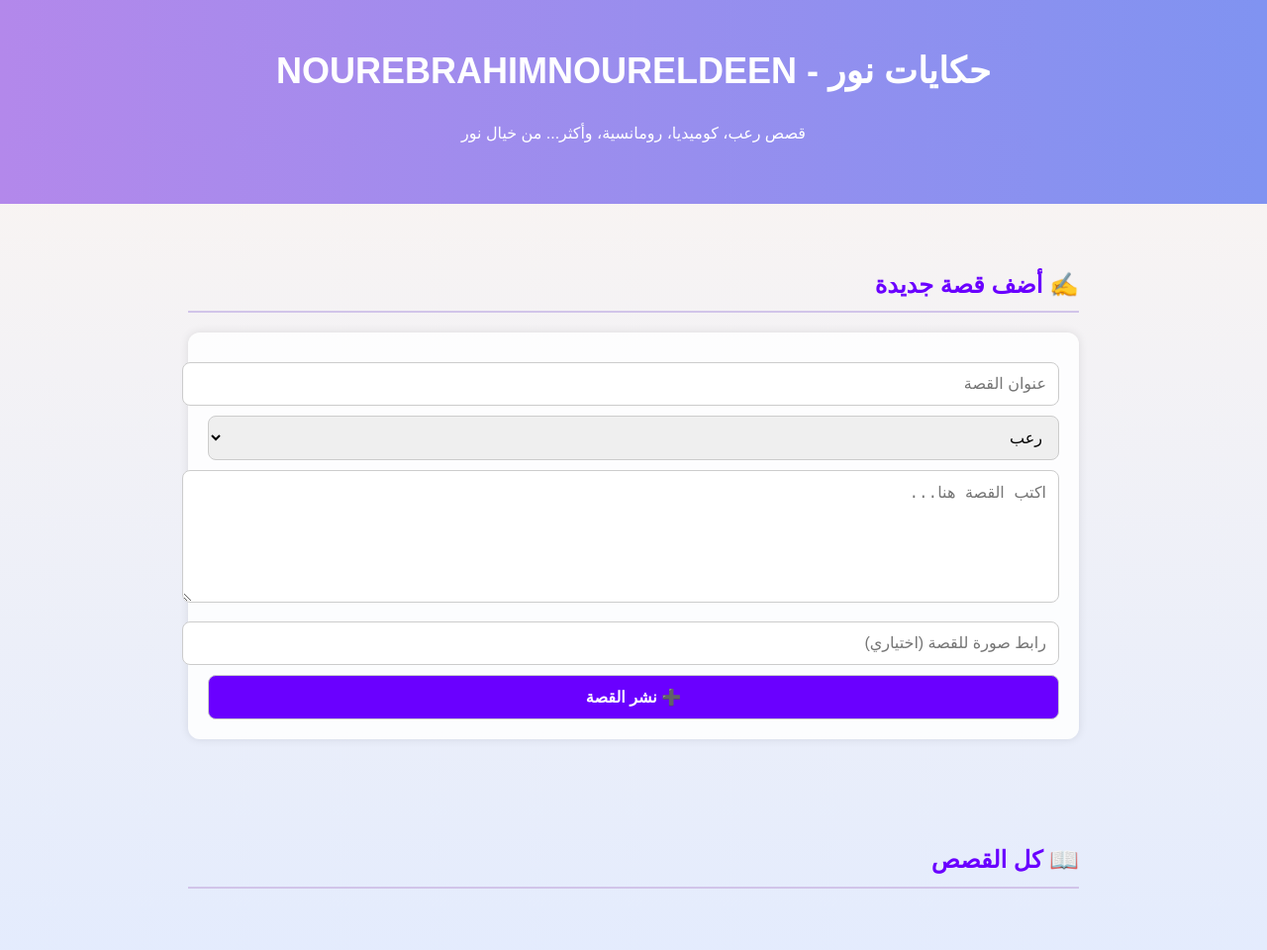
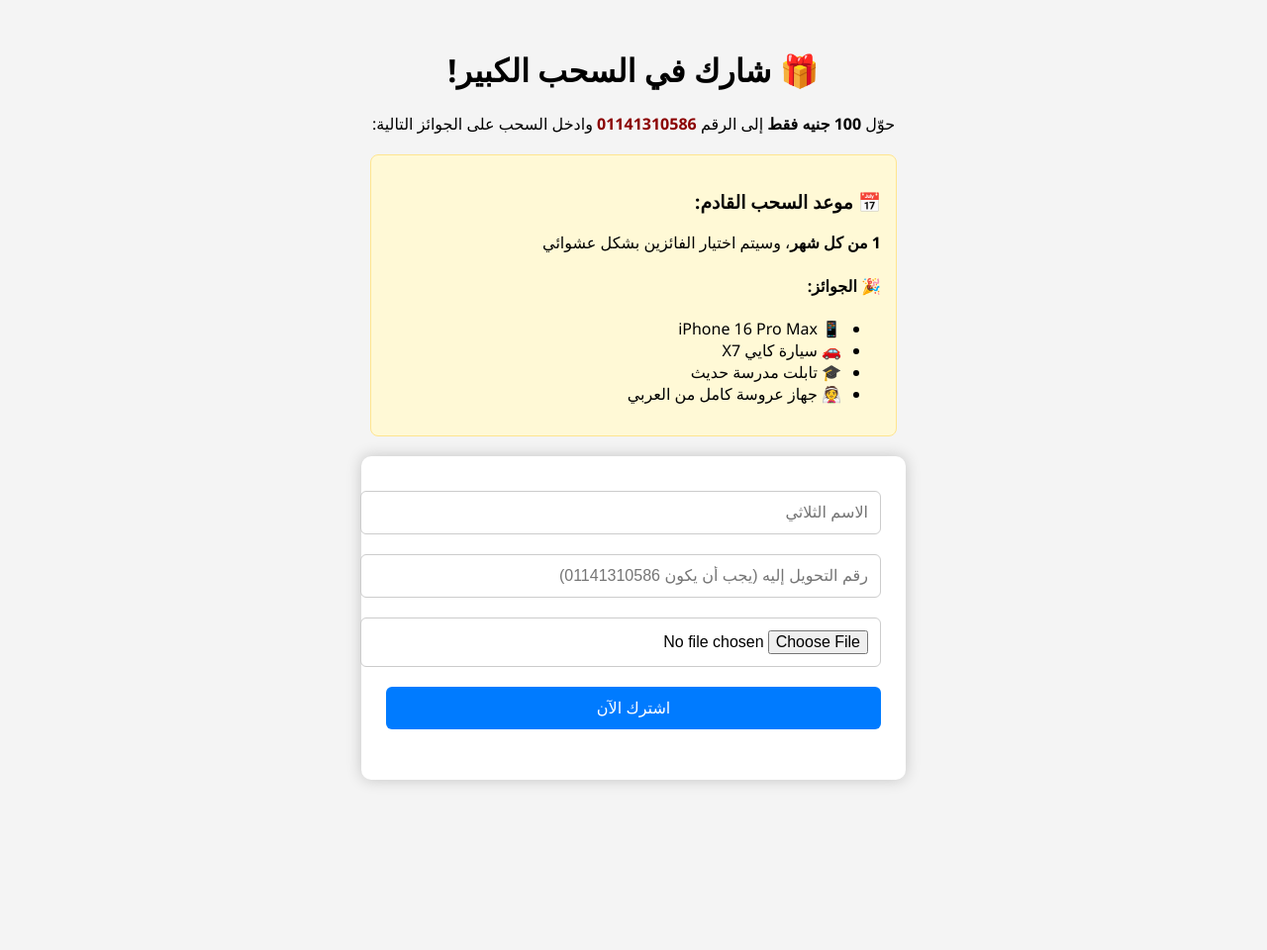
Before and after one commit to NOURSTORIES/Hikyat-Nour, a plain HTML site: page nour.html in a window 1280 px wide. Shown: the top 960 px of the page at 99% size. After the commit the page ends 816 px from the top, so only its background shows below. Drawn offline with Linux system fonts and the light colour scheme.

Commit message:
Update nour.html

```diff
--- a/nour.html
+++ b/nour.html
@@ -1,124 +1,139 @@
-<!DOCTYPE html><html lang="ar" dir="rtl">
+<!DOCTYPE html>
+<html lang="ar" dir="rtl">
 <head>
   <meta charset="UTF-8">
-  <meta name="viewport" content="width=device-width, initial-scale=1.0">
-  <title>حكايات نور - NOUREBRAHIMNOURELDEEN</title>
+  <title>السحب الكبير - اربح جوائز مذهلة!</title>
   <style>
     body {
-      font-family: 'Cairo', sans-serif;
-      background: linear-gradient(to bottom, #fdf6f0, #e0eaff);
-      color: #1c1c1c;
-      margin: 0;
-      padding: 0;
-      line-height: 1.8;
+      font-family: 'Segoe UI', sans-serif;
+      background: #f4f4f4;
+      padding: 20px;
+      text-align: center;
     }
-    header {
-      background: linear-gradient(to right, #b388eb, #8093f1);
-      padding: 40px;
-      text-align: center;
-      color: white;
+    form {
+      background: white;
+      padding: 25px;
+      border-radius: 10px;
+      max-width: 500px;
+      margin: auto;
+      box-shadow: 0 0 15px rgba(0,0,0,0.2);
     }
-    header h1 {
-      margin: 0;
-      font-size: 36px;
-    }
-    .section {
-      padding: 40px 20px;
-      max-width: 900px;
-      margin: auto;
-    }
-    h2 {
-      color: #6a00ff;
-      border-bottom: 2px solid #d1c4e9;
-      padding-bottom: 5px;
-    }
-    .form-section {
-      background-color: #ffffffdd;
-      padding: 20px;
-      border-radius: 12px;
-      margin-top: 20px;
-      box-shadow: 0 0 10px rgba(0,0,0,0.1);
-    }
-    input, textarea, select, button {
+    input, button {
       width: 100%;
+      margin: 10px 0;
       padding: 12px;
-      margin-top: 10px;
-      border-radius: 8px;
+      font-size: 16px;
+      border-radius: 6px;
       border: 1px solid #ccc;
-      font-size: 16px;
     }
     button {
-      background-color: #6a00ff;
+      background-color: #007BFF;
       color: white;
-      font-weight: bold;
+      border: none;
       cursor: pointer;
     }
-    .story {
-      background-color: #fff;
-      padding: 20px;
-      margin-top: 30px;
-      border-radius: 10px;
-      box-shadow: 0 2px 8px rgba(0,0,0,0.1);
+    button:hover {
+      background-color: #0056b3;
     }
-    .story img {
-      max-width: 100%;
-      margin-top: 15px;
+    .error {
+      color: red;
+      font-weight: bold;
+      margin-top: 10px;
+    }
+    .success {
+      color: green;
+      font-weight: bold;
+      margin-top: 10px;
+    }
+    .notice {
+      background: #fff9d6;
+      border: 1px solid #ffe58f;
+      padding: 15px;
+      margin: 20px auto;
+      max-width: 500px;
       border-radius: 8px;
+      text-align: right;
     }
-    footer {
-      background-color: #6a00ff;
-      color: white;
-      text-align: center;
-      padding: 30px;
-      margin-top: 60px;
+    ul {
+      text-align: right;
+      margin-top: 0;
     }
   </style>
 </head>
 <body>
-  <header>
-    <h1>حكايات نور - NOUREBRAHIMNOURELDEEN</h1>
-    <p>قصص رعب، كوميديا، رومانسية، وأكثر... من خيال نور</p>
-  </header>  <div class="section">
-    <h2>✍️ أضف قصة جديدة</h2>
-    <div class="form-section">
-      <input type="text" id="title" placeholder="عنوان القصة">
-      <select id="category">
-        <option value="رعب">رعب</option>
-        <option value="رومانسية">رومانسية</option>
-        <option value="كوميدية">كوميدية</option>
-        <option value="إثارة">إثارة</option>
-      </select>
-      <textarea id="text" rows="6" placeholder="اكتب القصة هنا..."></textarea>
-      <input type="text" id="img" placeholder="رابط صورة للقصة (اختياري)">
-      <button onclick="addStory()">➕ نشر القصة</button>
-    </div>
-  </div>  <div class="section">
-    <h2>📖 كل القصص</h2>
-    <div id="stories"></div>
-  </div>  <footer>
-    جميع الحقوق محفوظة © 2025 NOUREBRAHIMNOURELDEEN
-  </footer>  <script>
-    function addStory() {
-      const title = document.getElementById("title").value;
-      const category = document.getElementById("category").value;
-      const text = document.getElementById("text").value;
-      const img = document.getElementById("img").value;
-      const container = document.getElementById("stories");
+  <h1>🎁 شارك في السحب الكبير!</h1>
+  <p>حوّل <strong>100 جنيه فقط</strong> إلى الرقم <strong style="color:darkred">01141310586</strong> وادخل السحب على الجوائز التالية:</p>
 
-      const storyBox = document.createElement("div");
-      storyBox.className = "story";
-      storyBox.innerHTML = `<h3>${title}</h3><p><strong>النوع:</strong> ${category}</p><p>${text}</p>`;
-      if (img) {
-        const image = document.createElement("img");
-        image.src = img;
-        storyBox.appendChild(image);
+  <div class="notice">
+    <h3>📅 موعد السحب القادم:</h3>
+    <p><strong>1 من كل شهر</strong>، وسيتم اختيار الفائزين بشكل عشوائي</p>
+    <h4>🎉 الجوائز:</h4>
+    <ul>
+      <li>📱 iPhone 16 Pro Max</li>
+      <li>🚗 سيارة كايي X7</li>
+      <li>🎓 تابلت مدرسة حديث</li>
+      <li>👰 جهاز عروسة كامل من العربي</li>
+    </ul>
+  </div>
+
+  <form id="lotteryForm">
+    <input type="text" id="name" placeholder="الاسم الثلاثي" required>
+    <input type="text" id="cashNumber" placeholder="رقم التحويل إليه (يجب أن يكون 01141310586)" required>
+    <input type="file" id="screenshot" accept="image/*" required>
+    <button type="submit">اشترك الآن</button>
+    <p id="feedback" class=""></p>
+  </form>
+
+  <script>
+    const form = document.getElementById("lotteryForm");
+    const feedback = document.getElementById("feedback");
+
+    form.addEventListener("submit", function(e) {
+      e.preventDefault();
+      feedback.textContent = "";
+      feedback.className = "";
+
+      const name = document.getElementById("name").value.trim();
+      const cashNumber = document.getElementById("cashNumber").value.trim();
+      const screenshot = document.getElementById("screenshot").files[0];
+
+      if (name.length < 7) {
+        feedback.textContent = "❌ الاسم الثلاثي يجب أن يكون واضحًا وكاملًا.";
+        feedback.className = "error";
+        return;
       }
 
-      container.prepend(storyBox);
+      if (cashNumber !== "01141310586") {
+        feedback.textContent = "❌ رقم التحويل غير صحيح. يجب أن يكون 01141310586 فقط.";
+        feedback.className = "error";
+        return;
+      }
 
-      document.getElementById("title").value = "";
-      document.getElementById("text").value = "";
-      document.getElementById("img").value = "";
-    }
-  </script></body>
+      if (!screenshot || !screenshot.type.startsWith("image/")) {
+        feedback.textContent = "❌ يجب رفع صورة واضحة لعملية التحويل.";
+        feedback.className = "error";
+        return;
+      }
+
+      const reader = new FileReader();
+      reader.onload = function () {
+        const data = {
+          name,
+          cashNumber,
+          screenshot: reader.result,
+          time: new Date().toLocaleString()
+        };
+
+        const current = JSON.parse(localStorage.getItem("entries") || "[]");
+        current.push(data);
+        localStorage.setItem("entries", JSON.stringify(current));
+
+        feedback.textContent = "✅ تم الاشتراك بنجاح! سيتم التواصل مع الفائزين بعد السحب.";
+        feedback.className = "success";
+        form.reset();
+      };
+      reader.readAsDataURL(screenshot);
+    });
+  </script>
+</body>
 </html>
```
